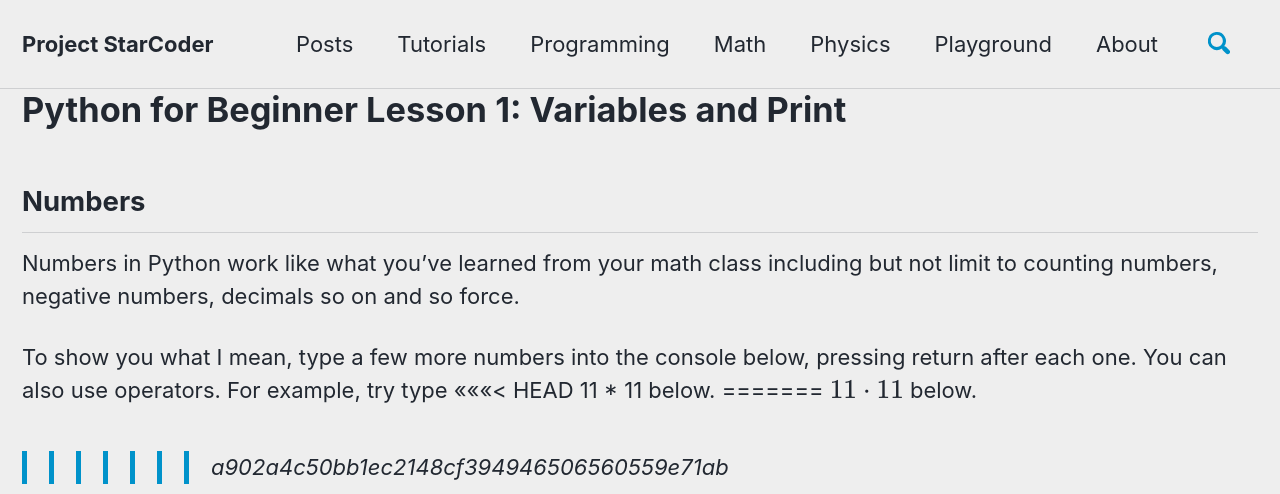
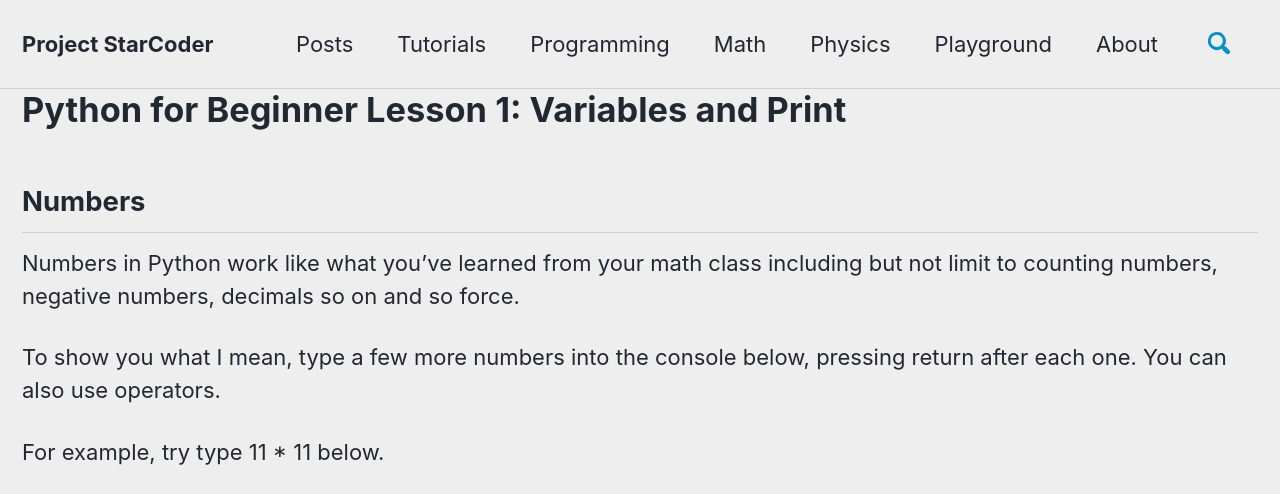
Before and after one commit to cskitty/cskitty.github.io, a Jekyll site: the page built from _posts/2020-04-12-post-python-tutorial-1.md, in a window 1280 px wide and 900 px high, cut to the strip 0-494 px from the top of the window. Built offline with Jekyll 4.4.1, drawn with Linux system fonts in a browser that asks for light colours; cached includes are drawn as plain includes; nearby versions of some CDN libraries; formulas are drawn with MathJax 3.

Commit message:
updated 11*11

```diff
--- a/_posts/2020-04-12-post-python-tutorial-1.md
+++ b/_posts/2020-04-12-post-python-tutorial-1.md
@@ -15,12 +15,8 @@ tags:
 Numbers in Python work like what you've learned from your math class including but not limit to counting numbers, negative numbers, decimals so on and so force.
 
 To show you what I mean, type a few more numbers into the console below, pressing return after each one. You can also use operators.
-For example, try type
-<<<<<<< HEAD
-11 * 11 below.
-=======
-$$11\cdot11$$ below.
->>>>>>> a902a4c50bb1ec2148cf394946506560559e71ab
+
+  For example, try type 11 * 11 below.
 
 <iframe src="https://trinket.io/embed/console/8c94ebd6bf" width="100%" height="200" frameborder="0" marginwidth="0" marginheight="0" allowfullscreen></iframe>
 
```
